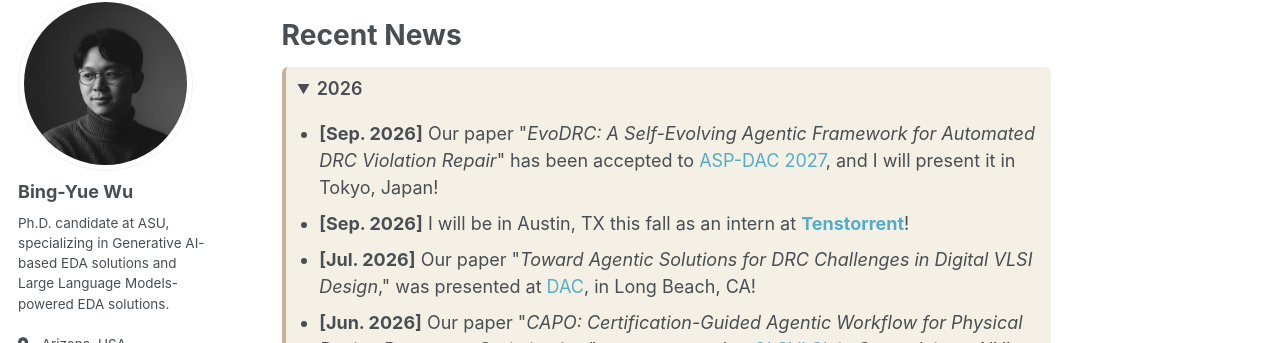
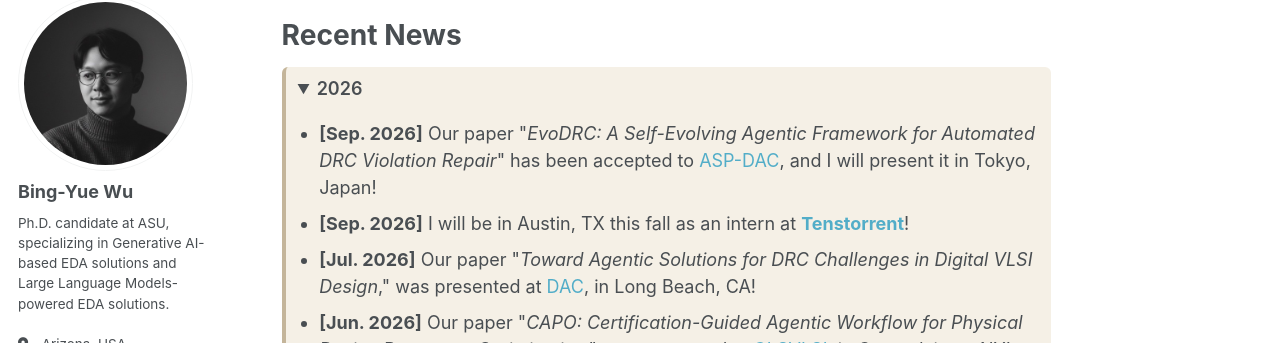
Before and after one commit to bingyuew/bingyuew.github.io, a Jekyll site: the page built from _pages/about.md, in a window 1280 px wide and 900 px high, scrolled down 332 px. Shown: the part 110-453 px from the top of the window. Built offline with Jekyll 4.4.1, drawn with Linux system fonts in a browser that asks for light colours; some web fonts are replaced.

Commit message:
update about

```diff
--- a/_pages/about.md
+++ b/_pages/about.md
@@ -60,7 +60,7 @@ For detailed descriptions: <a href="https://bingyuew.github.io/files/CV.pdf" sty
 <details class="news-year news-2026" open>
 <summary>2026</summary>
 <ul class="emoji-list">
-  <li><strong>[Sep. 2026]</strong> Our paper "<a class="news-paper" href="/publication/2027-01-28-aspdac">EvoDRC: A Self-Evolving Agentic Framework for Automated DRC Violation Repair</a>" has been accepted to <a class="news-conf" href="https://www.aspdac.com/aspdac2027/">ASP-DAC 2027</a>, and I will present it in Tokyo, Japan!</li>
+  <li><strong>[Sep. 2026]</strong> Our paper "<a class="news-paper" href="/publication/2027-01-28-aspdac">EvoDRC: A Self-Evolving Agentic Framework for Automated DRC Violation Repair</a>" has been accepted to <a class="news-conf" href="https://www.aspdac.com/aspdac2027/">ASP-DAC</a>, and I will present it in Tokyo, Japan!</li>
 
   <li><strong>[Sep. 2026]</strong> I will be in Austin, TX this fall as an intern at <a class="news-highlight" href="https://tenstorrent.com/">Tenstorrent</a>!</li>
 
```
